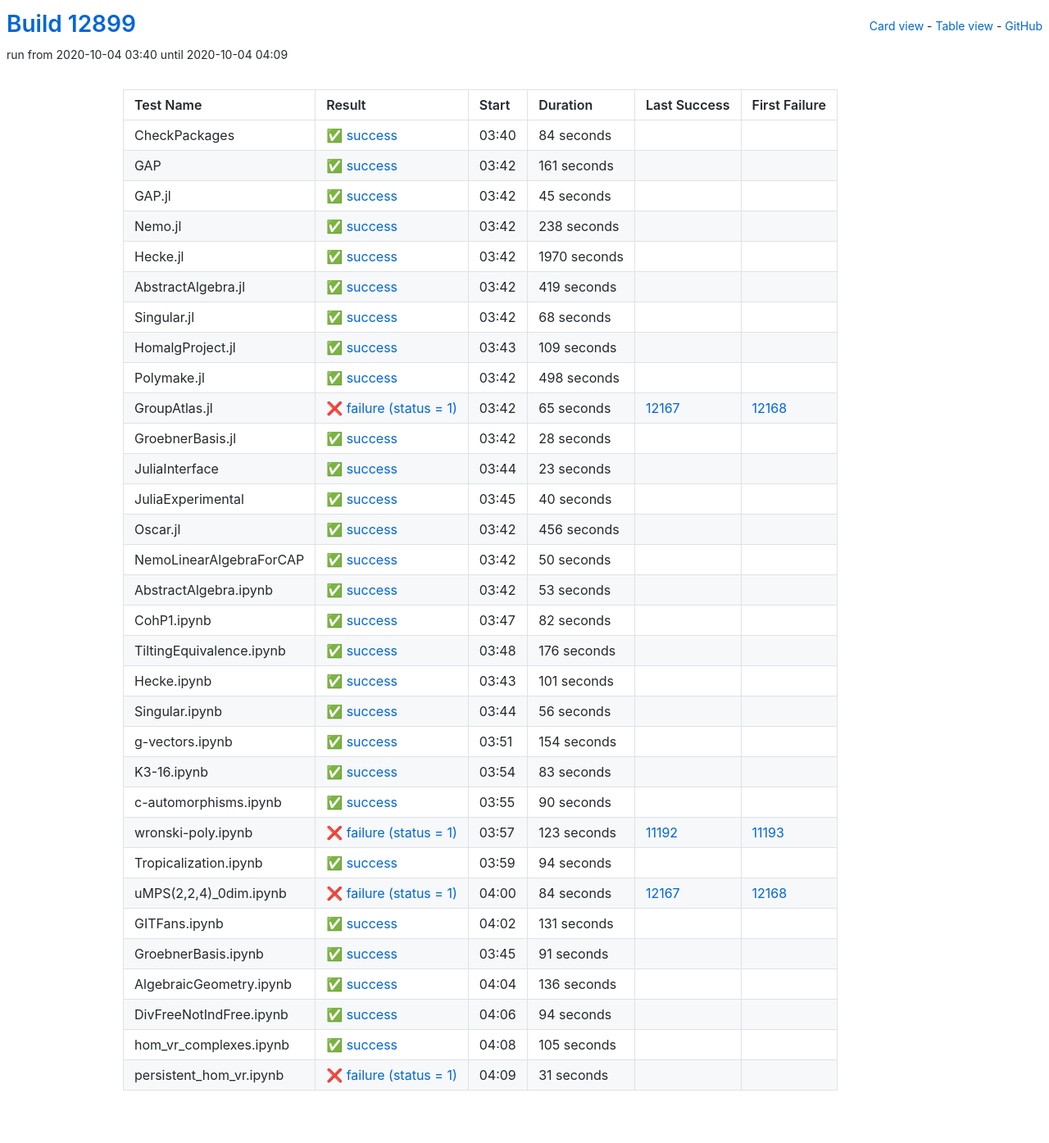
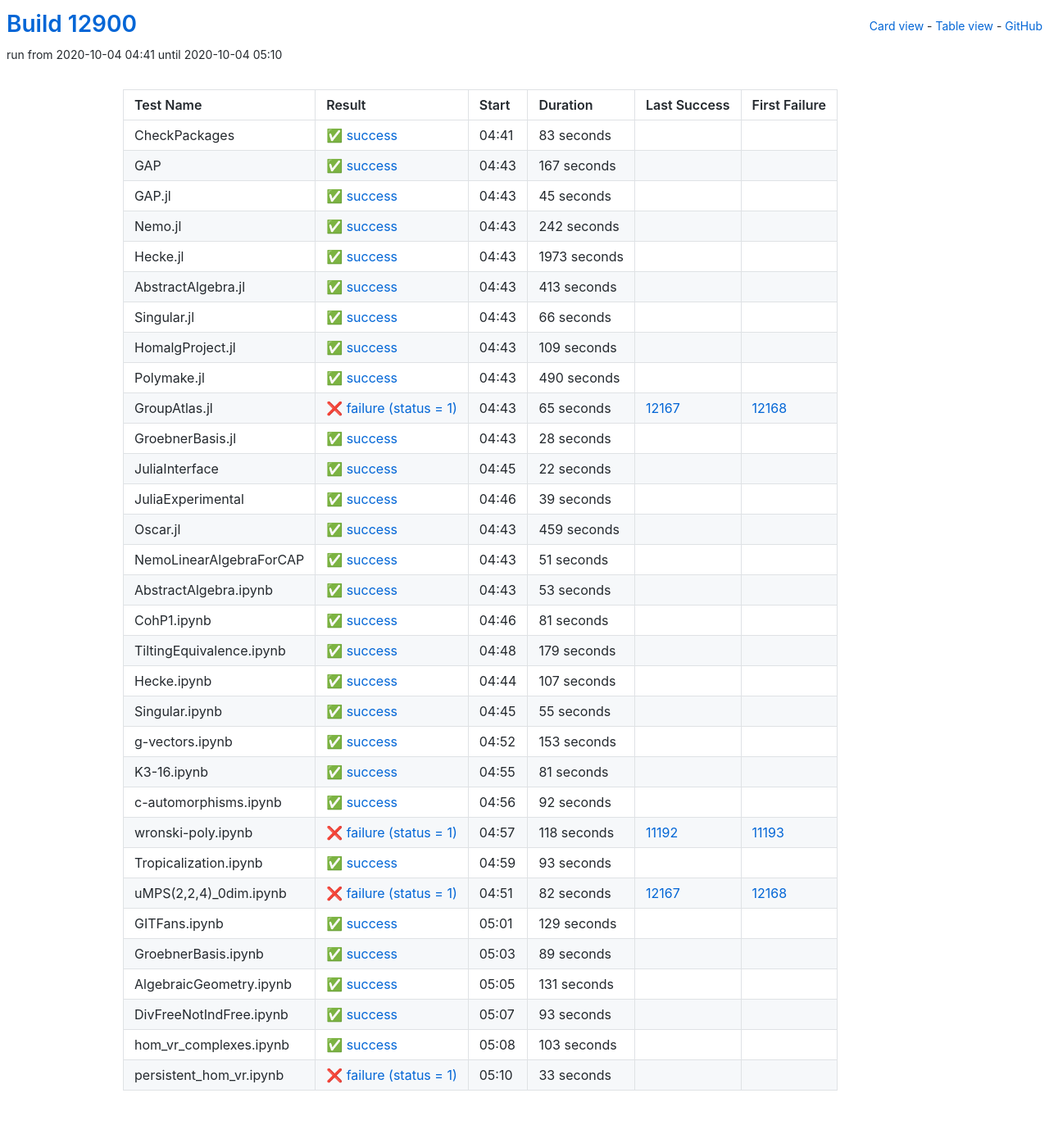
Before and after one commit to oscar-system/oscar-ci-status, a Jekyll site: the page built from table.html, in a window 1280 px wide. Shown: the whole page at 82% size. Built offline with Jekyll 4.4.1, drawn with Linux system fonts in a browser that asks for light colours.

Commit message:
Build #12900

```diff
--- a/_data/ci.yml
+++ b/_data/ci.yml
@@ -1,6 +1,6 @@
 ---
-build: 12899
-build_url: https://oscarci.mathematik.uni-kl.de/job/oscar/12899/
+build: 12900
+build_url: https://oscarci.mathematik.uni-kl.de/job/oscar/12900/
 job: oscar
 organization: oscar-system
 repo: oscar-ci-status
@@ -8,32 +8,32 @@
 tests:
 - name: CheckPackages
   id: checkpackages
-  log: https://oscarci.mathematik.uni-kl.de/job/oscar/12899/artifact/logs/build-12899/CheckPackages.log
-  start: 2020-10-04 03:40
+  log: https://oscarci.mathematik.uni-kl.de/job/oscar/12900/artifact/logs/build-12900/CheckPackages.log
+  start: 2020-10-04 04:41
   success: true
   exitcode: 0
   status: success
-  duration: 84
+  duration: 83
   last_success: false
   last_success_url:
   first_failure: false
   first_failure_url:
 - name: GAP
   id: gap
-  log: https://oscarci.mathematik.uni-kl.de/job/oscar/12899/artifact/logs/build-12899/GAP.log
-  start: 2020-10-04 03:42
+  log: https://oscarci.mathematik.uni-kl.de/job/oscar/12900/artifact/logs/build-12900/GAP.log
+  start: 2020-10-04 04:43
   success: true
   exitcode: 0
   status: success
-  duration: 161
+  duration: 167
   last_success: false
   last_success_url:
   first_failure: false
   first_failure_url:
 - name: GAP.jl
   id: gap-jl
-  log: https://oscarci.mathematik.uni-kl.de/job/oscar/12899/artifact/logs/build-12899/GAP.jl.log
-  start: 2020-10-04 03:42
+  log: https://oscarci.mathematik.uni-kl.de/job/oscar/12900/artifact/logs/build-12900/GAP.jl.log
+  start: 2020-10-04 04:43
   success: true
   exitcode: 0
   status: success
@@ -44,56 +44,56 @@
   first_failure_url:
 - name: Nemo.jl
   id: nemo-jl
-  log: https://oscarci.mathematik.uni-kl.de/job/oscar/12899/artifact/logs/build-12899/Nemo.jl.log
-  start: 2020-10-04 03:42
+  log: https://oscarci.mathematik.uni-kl.de/job/oscar/12900/artifact/logs/build-12900/Nemo.jl.log
+  start: 2020-10-04 04:43
   success: true
   exitcode: 0
   status: success
-  duration: 238
+  duration: 242
   last_success: false
   last_success_url:
   first_failure: false
   first_failure_url:
 - name: Hecke.jl
   id: hecke-jl
-  log: https://oscarci.mathematik.uni-kl.de/job/oscar/12899/artifact/logs/build-12899/Hecke.jl.log
-  start: 2020-10-04 03:42
+  log: https://oscarci.mathematik.uni-kl.de/job/oscar/12900/artifact/logs/build-12900/Hecke.jl.log
+  start: 2020-10-04 04:43
   success: true
   exitcode: 0
   status: success
-  duration: 1970
+  duration: 1973
   last_success: false
   last_success_url:
   first_failure: false
   first_failure_url:
 - name: AbstractAlgebra.jl
   id: abstractalgebra-jl
-  log: https://oscarci.mathematik.uni-kl.de/job/oscar/12899/artifact/logs/build-12899/AbstractAlgebra.jl.log
-  start: 2020-10-04 03:42
+  log: https://oscarci.mathematik.uni-kl.de/job/oscar/12900/artifact/logs/build-12900/AbstractAlgebra.jl.log
+  start: 2020-10-04 04:43
   success: true
   exitcode: 0
   status: success
-  duration: 419
+  duration: 413
   last_success: false
   last_success_url:
   first_failure: false
   first_failure_url:
 - name: Singular.jl
   id: singular-jl
-  log: https://oscarci.mathematik.uni-kl.de/job/oscar/12899/artifact/logs/build-12899/Singular.jl.log
-  start: 2020-10-04 03:42
+  log: https://oscarci.mathematik.uni-kl.de/job/oscar/12900/artifact/logs/build-12900/Singular.jl.log
+  start: 2020-10-04 04:43
   success: true
   exitcode: 0
   status: success
-  duration: 68
+  duration: 66
   last_success: false
   last_success_url:
   first_failure: false
   first_failure_url:
 - name: HomalgProject.jl
   id: homalgproject-jl
-  log: https://oscarci.mathematik.uni-kl.de/job/oscar/12899/artifact/logs/build-12899/HomalgProject.jl.log
-  start: 2020-10-04 03:43
+  log: https://oscarci.mathematik.uni-kl.de/job/oscar/12900/artifact/logs/build-12900/HomalgProject.jl.log
+  start: 2020-10-04 04:43
   success: true
   exitcode: 0
   status: success
@@ -104,20 +104,20 @@
   first_failure_url:
 - name: Polymake.jl
   id: polymake-jl
-  log: https://oscarci.mathematik.uni-kl.de/job/oscar/12899/artifact/logs/build-12899/Polymake.jl.log
-  start: 2020-10-04 03:42
+  log: https://oscarci.mathematik.uni-kl.de/job/oscar/12900/artifact/logs/build-12900/Polymake.jl.log
+  start: 2020-10-04 04:43
   success: true
   exitcode: 0
   status: success
-  duration: 498
+  duration: 490
   last_success: false
   last_success_url:
   first_failure: false
   first_failure_url:
 - name: GroupAtlas.jl
   id: groupatlas-jl
-  log: https://oscarci.mathematik.uni-kl.de/job/oscar/12899/artifact/logs/build-12899/GroupAtlas.jl.log
-  start: 2020-10-04 03:42
+  log: https://oscarci.mathematik.uni-kl.de/job/oscar/12900/artifact/logs/build-12900/GroupAtlas.jl.log
+  start: 2020-10-04 04:43
   success: false
   exitcode: 1
   status: failure
@@ -128,8 +128,8 @@
   first_failure_url: https://oscarci.mathematik.uni-kl.de/job/oscar/12168/
 - name: GroebnerBasis.jl
   id: groebnerbasis-jl
-  log: https://oscarci.mathematik.uni-kl.de/job/oscar/12899/artifact/logs/build-12899/GroebnerBasis.jl.log
-  start: 2020-10-04 03:42
+  log: https://oscarci.mathematik.uni-kl.de/job/oscar/12900/artifact/logs/build-12900/GroebnerBasis.jl.log
+  start: 2020-10-04 04:43
   success: true
   exitcode: 0
   status: success
@@ -140,56 +140,56 @@
   first_failure_url:
 - name: JuliaInterface
   id: juliainterface
-  log: https://oscarci.mathematik.uni-kl.de/job/oscar/12899/artifact/logs/build-12899/JuliaInterface.log
-  start: 2020-10-04 03:44
+  log: https://oscarci.mathematik.uni-kl.de/job/oscar/12900/artifact/logs/build-12900/JuliaInterface.log
+  start: 2020-10-04 04:45
   success: true
   exitcode: 0
   status: success
-  duration: 23
+  duration: 22
   last_success: false
   last_success_url:
   first_failure: false
   first_failure_url:
 - name: JuliaExperimental
   id: juliaexperimental
-  log: https://oscarci.mathematik.uni-kl.de/job/oscar/12899/artifact/logs/build-12899/JuliaExperimental.log
-  start: 2020-10-04 03:45
+  log: https://oscarci.mathematik.uni-kl.de/job/oscar/12900/artifact/logs/build-12900/JuliaExperimental.log
+  start: 2020-10-04 04:46
   success: true
   exitcode: 0
   status: success
-  duration: 40
+  duration: 39
   last_success: false
   last_success_url:
   first_failure: false
   first_failure_url:
 - name: Oscar.jl
   id: oscar-jl
-  log: https://oscarci.mathematik.uni-kl.de/job/oscar/12899/artifact/logs/build-12899/Oscar.jl.log
-  start: 2020-10-04 03:42
+  log: https://oscarci.mathematik.uni-kl.de/job/oscar/12900/artifact/logs/build-12900/Oscar.jl.log
+  start: 2020-10-04 04:43
   success: true
   exitcode: 0
   status: success
-  duration: 456
+  duration: 459
   last_success: false
   last_success_url:
   first_failure: false
   first_failure_url:
 - name: NemoLinearAlgebraForCAP
   id: nemolinearalgebraforcap
-  log: https://oscarci.mathematik.uni-kl.de/job/oscar/12899/artifact/logs/build-12899/NemoLinearAlgebraForCAP.log
-  start: 2020-10-04 03:42
+  log: https://oscarci.mathematik.uni-kl.de/job/oscar/12900/artifact/logs/build-12900/NemoLinearAlgebraForCAP.log
+  start: 2020-10-04 04:43
   success: true
   exitcode: 0
   status: success
-  duration: 50
+  duration: 51
   last_success: false
   last_success_url:
   first_failure: false
   first_failure_url:
 - name: AbstractAlgebra.ipynb
   id: abstractalgebra-ipynb
-  log: https://oscarci.mathematik.uni-kl.de/job/oscar/12899/artifact/logs/build-12899/AbstractAlgebra.ipynb.log
-  start: 2020-10-04 03:42
+  log: https://oscarci.mathematik.uni-kl.de/job/oscar/12900/artifact/logs/build-12900/AbstractAlgebra.ipynb.log
+  start: 2020-10-04 04:43
   success: true
   exitcode: 0
   status: success
@@ -200,128 +200,152 @@
   first_failure_url:
 - name: CohP1.ipynb
   id: cohp1-ipynb
-  log: https://oscarci.mathematik.uni-kl.de/job/oscar/12899/artifact/logs/build-12899/CohP1.ipynb.log
-  start: 2020-10-04 03:47
+  log: https://oscarci.mathematik.uni-kl.de/job/oscar/12900/artifact/logs/build-12900/CohP1.ipynb.log
+  start: 2020-10-04 04:46
   success: true
   exitcode: 0
   status: success
-  duration: 82
+  duration: 81
   last_success: false
   last_success_url:
   first_failure: false
   first_failure_url:
 - name: TiltingEquivalence.ipynb
   id: tiltingequivalence-ipynb
-  log: https://oscarci.mathematik.uni-kl.de/job/oscar/12899/artifact/logs/build-12899/TiltingEquivalence.ipynb.log
-  start: 2020-10-04 03:48
+  log: https://oscarci.mathematik.uni-kl.de/job/oscar/12900/artifact/logs/build-12900/TiltingEquivalence.ipynb.log
+  start: 2020-10-04 04:48
   success: true
   exitcode: 0
   status: success
-  duration: 176
+  duration: 179
   last_success: false
   last_success_url:
   first_failure: false
   first_failure_url:
 - name: Hecke.ipynb
   id: hecke-ipynb
-  log: https://oscarci.mathematik.uni-kl.de/job/oscar/12899/artifact/logs/build-12899/Hecke.ipynb.log
-  start: 2020-10-04 03:43
+  log: https://oscarci.mathematik.uni-kl.de/job/oscar/12900/artifact/logs/build-12900/Hecke.ipynb.log
+  start: 2020-10-04 04:44
   success: true
   exitcode: 0
   status: success
-  duration: 101
+  duration: 107
   last_success: false
   last_success_url:
   first_failure: false
   first_failure_url:
 - name: Singular.ipynb
   id: singular-ipynb
-  log: https://oscarci.mathematik.uni-kl.de/job/oscar/12899/artifact/logs/build-12899/Singular.ipynb.log
-  start: 2020-10-04 03:44
+  log: https://oscarci.mathematik.uni-kl.de/job/oscar/12900/artifact/logs/build-12900/Singular.ipynb.log
+  start: 2020-10-04 04:45
   success: true
   exitcode: 0
   status: success
-  duration: 56
+  duration: 55
   last_success: false
   last_success_url:
   first_failure: false
   first_failure_url:
 - name: g-vectors.ipynb
   id: g-vectors-ipynb
-  log: https://oscarci.mathematik.uni-kl.de/job/oscar/12899/artifact/logs/build-12899/g-vectors.ipynb.log
-  start: 2020-10-04 03:51
+  log: https://oscarci.mathematik.uni-kl.de/job/oscar/12900/artifact/logs/build-12900/g-vectors.ipynb.log
+  start: 2020-10-04 04:52
   success: true
   exitcode: 0
   status: success
-  duration: 154
+  duration: 153
   last_success: false
   last_success_url:
   first_failure: false
   first_failure_url:
 - name: K3-16.ipynb
   id: k3-16-ipynb
-  log: https://oscarci.mathematik.uni-kl.de/job/oscar/12899/artifact/logs/build-12899/K3-16.ipynb.log
-  start: 2020-10-04 03:54
+  log: https://oscarci.mathematik.uni-kl.de/job/oscar/12900/artifact/logs/build-12900/K3-16.ipynb.log
+  start: 2020-10-04 04:55
   success: true
   exitcode: 0
   status: success
-  duration: 83
+  duration: 81
   last_success: false
   last_success_url:
   first_failure: false
   first_failure_url:
 - name: c-automorphisms.ipynb
   id: c-automorphisms-ipynb
-  log: https://oscarci.mathematik.uni-kl.de/job/oscar/12899/artifact/logs/build-12899/c-automorphisms.ipynb.log
-  start: 2020-10-04 03:55
+  log: https://oscarci.mathematik.uni-kl.de/job/oscar/12900/artifact/logs/build-12900/c-automorphisms.ipynb.log
+  start: 2020-10-04 04:56
   success: true
   exitcode: 0
   status: success
-  duration: 90
+  duration: 92
   last_success: false
   last_success_url:
   first_failure: false
   first_failure_url:
 - name: wronski-poly.ipynb
   id: wronski-poly-ipynb
-  log: https://oscarci.mathematik.uni-kl.de/job/oscar/12899/artifact/logs/build-12899/wronski-poly.ipynb.log
-  start: 2020-10-04 03:57
+  log: https://oscarci.mathematik.uni-kl.de/job/oscar/12900/artifact/logs/build-12900/wronski-poly.ipynb.log
+  start: 2020-10-04 04:57
   success: false
   exitcode: 1
   status: failure
-  duration: 123
+  duration: 118
   last_success: 11192
   last_success_url: https://oscarci.mathematik.uni-kl.de/job/oscar/11192/
   first_failure: 11193
   first_failure_url: https://oscarci.mathematik.uni-kl.de/job/oscar/11193/
 - name: Tropicalization.ipynb
   id: tropicalization-ipynb
-  log: https://oscarci.mathematik.uni-kl.de/job/oscar/12899/artifact/logs/build-12899/Tropicalization.ipynb.log
-  start: 2020-10-04 03:59
+  log: https://oscarci.mathematik.uni-kl.de/job/oscar/12900/artifact/logs/build-12900/Tropicalization.ipynb.log
+  start: 2020-10-04 04:59
   success: true
   exitcode: 0
   status: success
-  duration: 94
+  duration: 93
   last_success: false
   last_success_url:
   first_failure: false
   first_failure_url:
 - name: uMPS(2,2,4)_0dim.ipynb
   id: umps-2-2-4-0dim-ipynb
-  log: https://oscarci.mathematik.uni-kl.de/job/oscar/12899/artifact/logs/build-12899/uMPS-2-2-4-_0dim.ipynb.log
-  start: 2020-10-04 04:00
+  log: https://oscarci.mathematik.uni-kl.de/job/oscar/12900/artifact/logs/build-12900/uMPS-2-2-4-_0dim.ipynb.log
+  start: 2020-10-04 04:51
   success: false
   exitcode: 1
   status: failure
-  duration: 84
+  duration: 82
   last_success: 12167
   last_success_url: https://oscarci.mathematik.uni-kl.de/job/oscar/12167/
   first_failure: 12168
   first_failure_url: https://oscarci.mathematik.uni-kl.de/job/oscar/12168/
 - name: GITFans.ipynb
   id: gitfans-ipynb
-  log: https://oscarci.mathematik.uni-kl.de/job/oscar/12899/artifact/logs/build-12899/GITFans.ipynb.log
-  start: 2020-10-04 04:02
+  log: https://oscarci.mathematik.uni-kl.de/job/oscar/12900/artifact/logs/build-12900/GITFans.ipynb.log
+  start: 2020-10-04 05:01
+  success: true
+  exitcode: 0
+  status: success
+  duration: 129
+  last_success: false
+  last_success_url:
+  first_failure: false
+  first_failure_url:
+- name: GroebnerBasis.ipynb
+  id: groebnerbasis-ipynb
+  log: https://oscarci.mathematik.uni-kl.de/job/oscar/12900/artifact/logs/build-12900/GroebnerBasis.ipynb.log
+  start: 2020-10-04 05:03
+  success: true
+  exitcode: 0
+  status: success
+  duration: 89
+  last_success: false
+  last_success_url:
+  first_failure: false
+  first_failure_url:
+- name: AlgebraicGeometry.ipynb
+  id: algebraicgeometry-ipynb
+  log: https://oscarci.mathematik.uni-kl.de/job/oscar/12900/artifact/logs/build-12900/AlgebraicGeometry.ipynb.log
+  start: 2020-10-04 05:05
   success: true
   exitcode: 0
   status: success
@@ -330,62 +354,38 @@
   last_success_url:
   first_failure: false
   first_failure_url:
-- name: GroebnerBasis.ipynb
-  id: groebnerbasis-ipynb
-  log: https://oscarci.mathematik.uni-kl.de/job/oscar/12899/artifact/logs/build-12899/GroebnerBasis.ipynb.log
-  start: 2020-10-04 03:45
+- name: DivFreeNotIndFree.ipynb
+  id: divfreenotindfree-ipynb
+  log: https://oscarci.mathematik.uni-kl.de/job/oscar/12900/artifact/logs/build-12900/DivFreeNotIndFree.ipynb.log
+  start: 2020-10-04 05:07
   success: true
   exitcode: 0
   status: success
-  duration: 91
-  last_success: false
-  last_success_url:
-  first_failure: false
-  first_failure_url:
-- name: AlgebraicGeometry.ipynb
-  id: algebraicgeometry-ipynb
-  log: https://oscarci.mathematik.uni-kl.de/job/oscar/12899/artifact/logs/build-12899/AlgebraicGeometry.ipynb.log
-  start: 2020-10-04 04:04
-  success: true
-  exitcode: 0
-  status: success
-  duration: 136
-  last_success: false
-  last_success_url:
-  first_failure: false
-  first_failure_url:
-- name: DivFreeNotIndFree.ipynb
-  id: divfreenotindfree-ipynb
-  log: https://oscarci.mathematik.uni-kl.de/job/oscar/12899/artifact/logs/build-12899/DivFreeNotIndFree.ipynb.log
-  start: 2020-10-04 04:06
-  success: true
-  exitcode: 0
-  status: success
-  duration: 94
+  duration: 93
   last_success: false
   last_success_url:
   first_failure: false
   first_failure_url:
 - name: hom_vr_complexes.ipynb
   id: hom-vr-complexes-ipynb
-  log: https://oscarci.mathematik.uni-kl.de/job/oscar/12899/artifact/logs/build-12899/hom_vr_complexes.ipynb.log
-  start: 2020-10-04 04:08
+  log: https://oscarci.mathematik.uni-kl.de/job/oscar/12900/artifact/logs/build-12900/hom_vr_complexes.ipynb.log
+  start: 2020-10-04 05:08
   success: true
   exitcode: 0
   status: success
-  duration: 105
+  duration: 103
   last_success: false
   last_success_url:
   first_failure: false
   first_failure_url:
 - name: persistent_hom_vr.ipynb
   id: persistent-hom-vr-ipynb
-  log: https://oscarci.mathematik.uni-kl.de/job/oscar/12899/artifact/logs/build-12899/persistent_hom_vr.ipynb.log
-  start: 2020-10-04 04:09
+  log: https://oscarci.mathematik.uni-kl.de/job/oscar/12900/artifact/logs/build-12900/persistent_hom_vr.ipynb.log
+  start: 2020-10-04 05:10
   success: false
   exitcode: 1
   status: failure
-  duration: 31
+  duration: 33
   last_success: false
   last_success_url:
   first_failure: false
```
Also changed, not shown: README.md.
